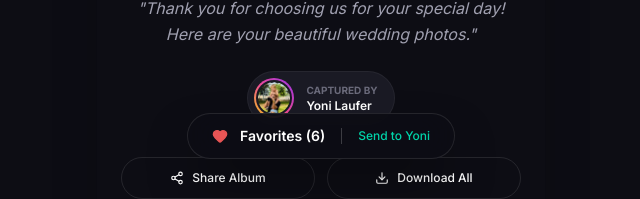
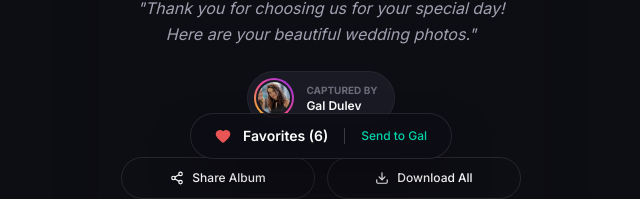
Before and after one commit to galdulev/imagen-mobile, a React (Vite) app: page /#/shared/1 in a window 1280 px wide. Shown: the part 609-808 px from the top of the page, without its empty margins (319-959 px from the left). Built offline with nearby package versions, Linux system fonts and the light colour scheme.

Commit message:
Update client gallery: change photographer to Gal Dulev with Instagram-style badge

```diff
--- a/pages/ClientGalleryPage.tsx
+++ b/pages/ClientGalleryPage.tsx
@@ -62,28 +62,22 @@ export const ClientGalleryPage: React.FC = () => {
              "{sharedGallery.message}"
            </p>
 
-           {/* Instagram-style Branding Badge */}
-           <a
-             href="https://www.instagram.com/yoni_laufer/"
-             target="_blank"
-             rel="noopener noreferrer"
-             className="flex items-center gap-3 bg-bg-secondary border border-white/5 pr-4 pl-1.5 py-1.5 rounded-full mt-2 hover:bg-bg-tertiary transition-colors"
-           >
-              {/* Instagram gradient ring */}
+           {/* Photographer Branding Badge */}
+           <div className="flex items-center gap-3 bg-bg-secondary border border-white/5 pr-4 pl-1.5 py-1.5 rounded-full mt-2">
               <div className="p-[2px] rounded-full bg-gradient-to-tr from-yellow-400 via-pink-500 to-purple-600">
                 <div className="p-[2px] rounded-full bg-bg-secondary">
                   <img
-                    src="/imagen-mobile/yoni-profile.jpg"
-                    alt="Yoni Laufer"
+                    src="/imagen-mobile/gal.jpg"
+                    alt="Gal Dulev"
                     className="w-8 h-8 rounded-full object-cover"
                   />
                 </div>
               </div>
               <div className="flex flex-col items-start">
                 <span className="text-[10px] text-text-tertiary uppercase font-bold">Captured by</span>
-                <span className="text-xs text-white font-semibold">Yoni Laufer</span>
+                <span className="text-xs text-white font-semibold">Gal Dulev</span>
               </div>
-           </a>
+           </div>
         </div>
 
         {/* 3. Action Bar (Viral Loop) */}
@@ -147,7 +141,7 @@ export const ClientGalleryPage: React.FC = () => {
             <Heart size={16} className="fill-coral text-coral" />
             <span className="text-sm font-semibold text-text-primary">Favorites ({favoriteCount})</span>
             <div className="w-px h-4 bg-white/20 mx-1" />
-            <span className="text-xs font-medium text-teal cursor-pointer hover:text-white transition-colors">Send to Yoni</span>
+            <span className="text-xs font-medium text-teal cursor-pointer hover:text-white transition-colors">Send to Gal</span>
           </div>
         </div>
       )}
```
Also changed, not shown: public/gal.jpg (added).
